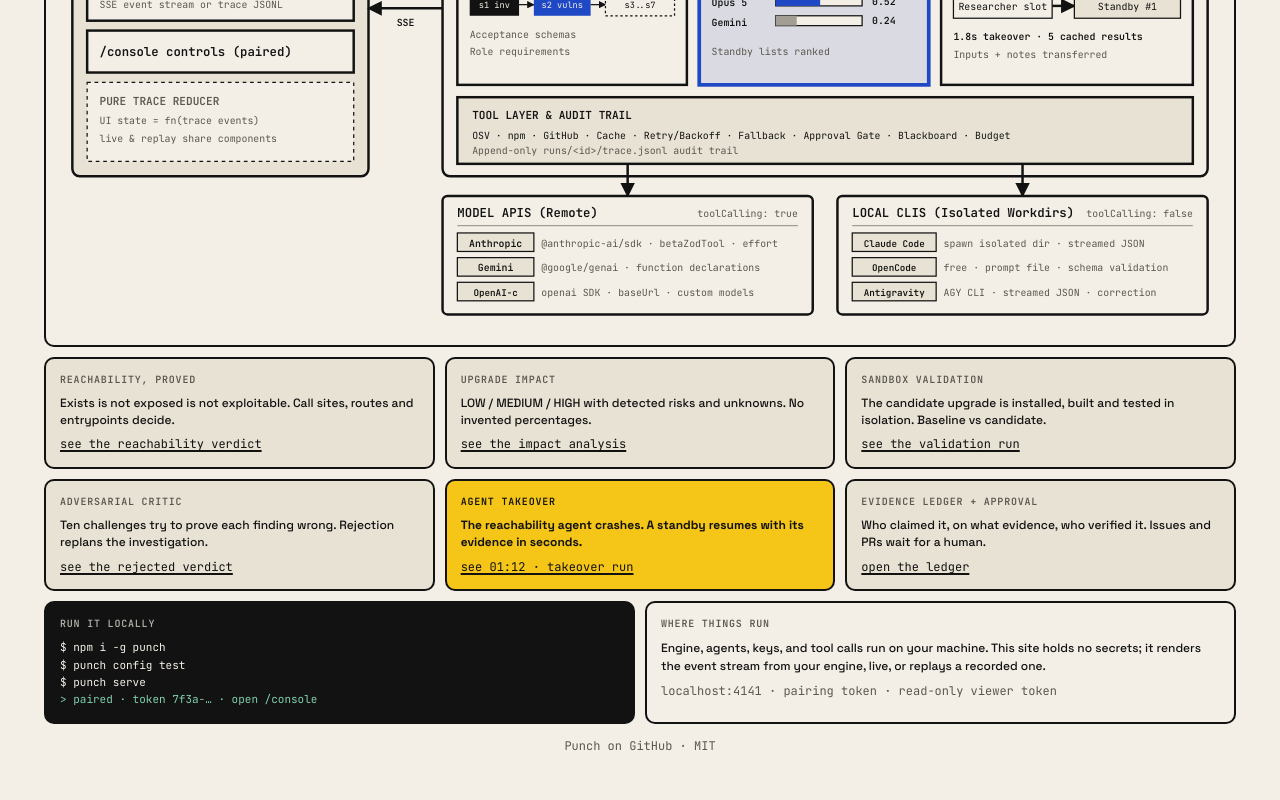
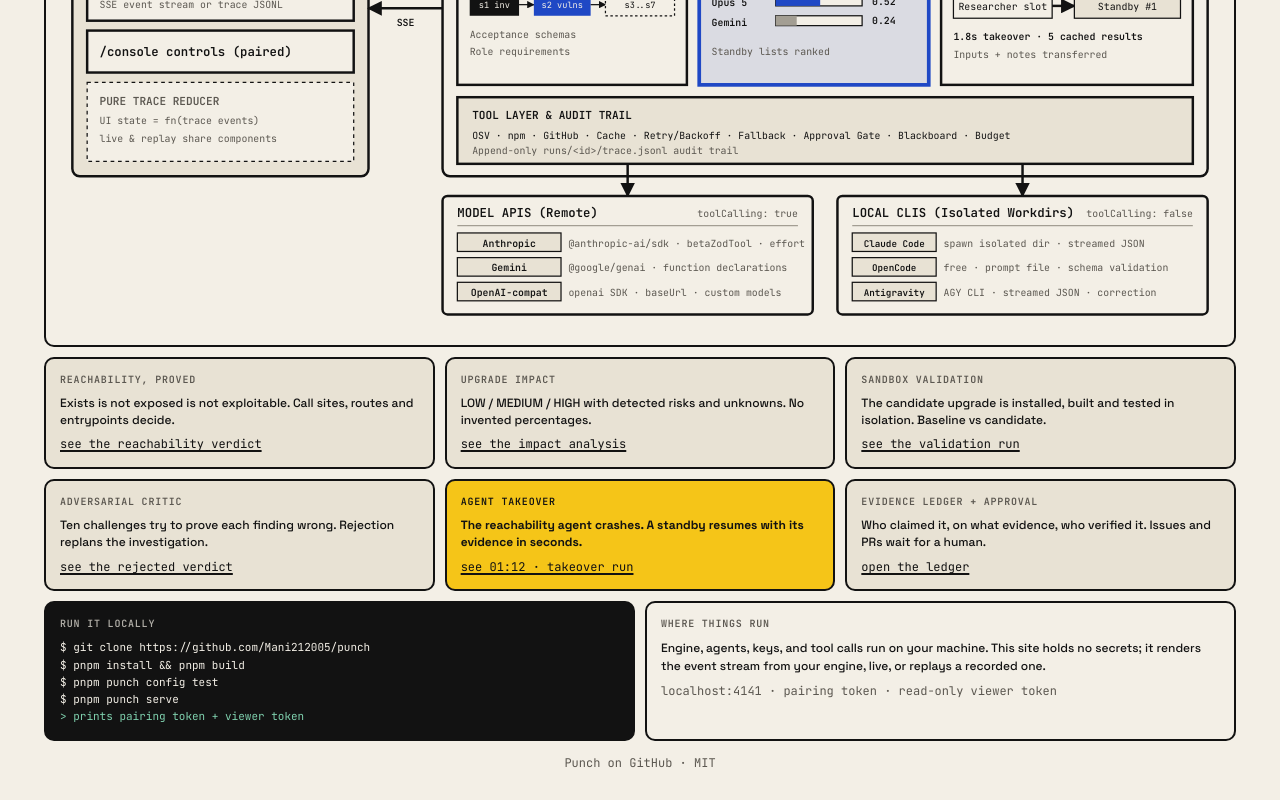
Before and after one commit to Mani212005/punch, a Next.js app in the folder apps/web/: page / in a window 1280 px wide. Shown: the part 860-1660 px from the top of the page. Built offline with nearby package versions, Linux system fonts and the light colour scheme.

Commit message:
docs: rewrite README; fix landing page diagram labels and run-locally box

```diff
--- a/apps/web/app/components/HowItWorks.tsx
+++ b/apps/web/app/components/HowItWorks.tsx
@@ -379,7 +379,7 @@
                 strokeWidth="2"
               />
               <text x="334" y="62" fontSize="10" fontWeight="700">
-                HTTP API (Hono) + SSE
+                HTTP API (node:http) + SSE
               </text>
               <text x="610" y="62" fontSize="9" className="t-muted">
                 CORS · tokens · session persistence
@@ -647,16 +647,16 @@
               <rect
                 x="322"
                 y="316"
-                width="62"
+                width="84"
                 height="15"
                 fill="var(--bz-paper-2)"
                 stroke="var(--bz-ink)"
                 strokeWidth="1"
               />
-              <text x="353" y="327" fontSize="8" fontWeight="700" textAnchor="middle">
+              <text x="364" y="327" fontSize="8" fontWeight="700" textAnchor="middle">
                 Anthropic
               </text>
-              <text x="390" y="327" fontSize="8" className="t-muted">
+              <text x="412" y="327" fontSize="8" className="t-muted">
                 @anthropic-ai/sdk · betaZodTool · effort
               </text>
 
@@ -664,16 +664,16 @@
               <rect
                 x="322"
                 y="336"
-                width="62"
+                width="84"
                 height="15"
                 fill="var(--bz-paper-2)"
                 stroke="var(--bz-ink)"
                 strokeWidth="1"
               />
-              <text x="353" y="347" fontSize="8" fontWeight="700" textAnchor="middle">
+              <text x="364" y="347" fontSize="8" fontWeight="700" textAnchor="middle">
                 Gemini
               </text>
-              <text x="390" y="347" fontSize="8" className="t-muted">
+              <text x="412" y="347" fontSize="8" className="t-muted">
                 @google/genai · function declarations
               </text>
 
@@ -681,16 +681,16 @@
               <rect
                 x="322"
                 y="356"
-                width="62"
+                width="84"
                 height="15"
                 fill="var(--bz-paper-2)"
                 stroke="var(--bz-ink)"
                 strokeWidth="1"
               />
-              <text x="353" y="367" fontSize="7.5" fontWeight="700" textAnchor="middle">
-                OpenAI-c
+              <text x="364" y="367" fontSize="8" fontWeight="700" textAnchor="middle">
+                OpenAI-compat
               </text>
-              <text x="390" y="367" fontSize="8" className="t-muted">
+              <text x="412" y="367" fontSize="8" className="t-muted">
                 openai SDK · baseUrl · custom models
               </text>
 
--- a/apps/web/app/components/RunLocally.tsx
+++ b/apps/web/app/components/RunLocally.tsx
@@ -5,10 +5,11 @@
     <div className="bz-tile ink c6" id="run-locally">
       <div className="bz-label">run it locally</div>
       <div className="bz-log" style={{ padding: 0, background: "none" }}>
-        <div>$ npm i -g punch</div>
-        <div>$ punch config test</div>
-        <div>$ punch serve</div>
-        <div className="ok">&gt; paired · token 7f3a-… · open /console</div>
+        <div>$ git clone https://github.com/Mani212005/punch</div>
+        <div>$ pnpm install &amp;&amp; pnpm build</div>
+        <div>$ pnpm punch config test</div>
+        <div>$ pnpm punch serve</div>
+        <div className="ok">&gt; prints pairing token + viewer token</div>
       </div>
     </div>
   );
```
Also changed, not shown: 2 other files (tests, documents, lock files or other folders).
